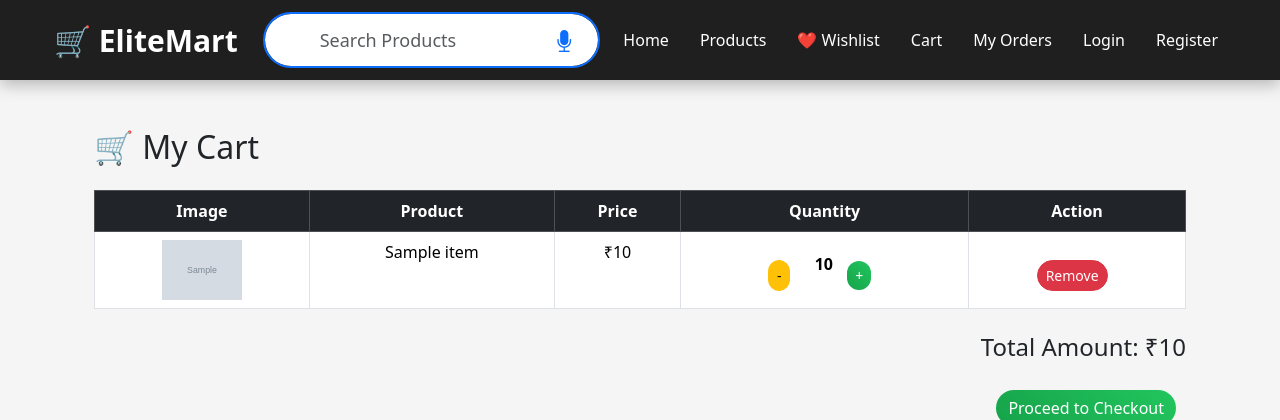
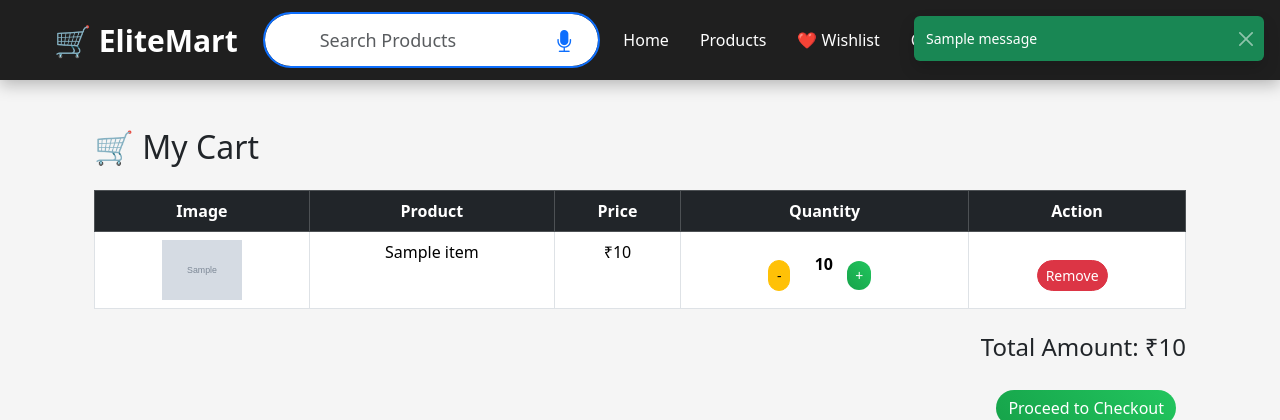
Before and after one commit to AmitBuilds79/EliteMart, a Flask app: template templates/cart.html in a window 1280 px wide. Shown: the top 420 px of the page. Run offline with Flask 3, Linux system fonts and the light colour scheme; the template is opened without the code that fills it: most values are stand-ins (such as "Sample title", 1, 10 or a date in 2020); grey boxes marked "Sample" are stand-in pictures; one stand-in notice (Sample message) is shown.

Commit message:
Added professional cart success toast notification

```diff
--- a/app.py
+++ b/app.py
@@ -5,6 +5,7 @@ from config import get_db_connection
 import mysql.connector
 from flask_mail import Mail, Message
 import razorpay
+from flask import flash
 
 app = Flask(__name__)
 app.secret_key = "elite123"
@@ -342,17 +343,24 @@ def add_to_cart(product_id):
     )
     user = cursor.fetchone()
 
-    # Product stock check
+    # Product name + stock
     cursor.execute(
-        "SELECT stock FROM products WHERE id=%s",
+        "SELECT product_name, stock FROM products WHERE id=%s",
         (product_id,)
     )
     product = cursor.fetchone()
 
+    if not product:
+        cursor.close()
+        conn.close()
+        flash("Product not found!", "danger")
+        return redirect(url_for("home"))
+
     if product["stock"] <= 0:
         cursor.close()
         conn.close()
-        return "Product is Out of Stock!"
+        flash(f"{product['product_name']} is Out of Stock!", "danger")
+        return redirect(url_for("home"))
 
     # Check if product already exists in cart
     cursor.execute("""
@@ -377,12 +385,12 @@ def add_to_cart(product_id):
             VALUES (%s, %s, 1)
         """, (user["id"], product_id))
 
-
     conn.commit()
 
     cursor.close()
     conn.close()
 
+    flash(f"✅ {product['product_name']} has been added to your cart successfully!", "success")
     return redirect(url_for("home"))
 
 @app.route("/cart")
--- a/templates/base.html
+++ b/templates/base.html
@@ -111,7 +111,27 @@ style="right:25px; top:50%; transform:translateY(-50%); font-size:22px; color:#0
     {% endblock %}
 </div>
 
+
+
 <script src="https://cdn.jsdelivr.net/npm/bootstrap@5.3.3/dist/js/bootstrap.bundle.min.js"></script>
+
+{% with messages = get_flashed_messages(with_categories=true) %}
+  {% if messages %}
+    {% for category, message in messages %}
+      <div class="toast-container position-fixed top-0 end-0 p-3">
+        <div class="toast show text-bg-{{ category }} border-0">
+          <div class="d-flex">
+            <div class="toast-body">
+              {{ message }}
+            </div>
+            <button type="button" class="btn-close btn-close-white me-2 m-auto"
+                    data-bs-dismiss="toast"></button>
+          </div>
+        </div>
+      </div>
+    {% endfor %}
+  {% endif %}
+{% endwith %}
 
 </body>
 </html>
```
